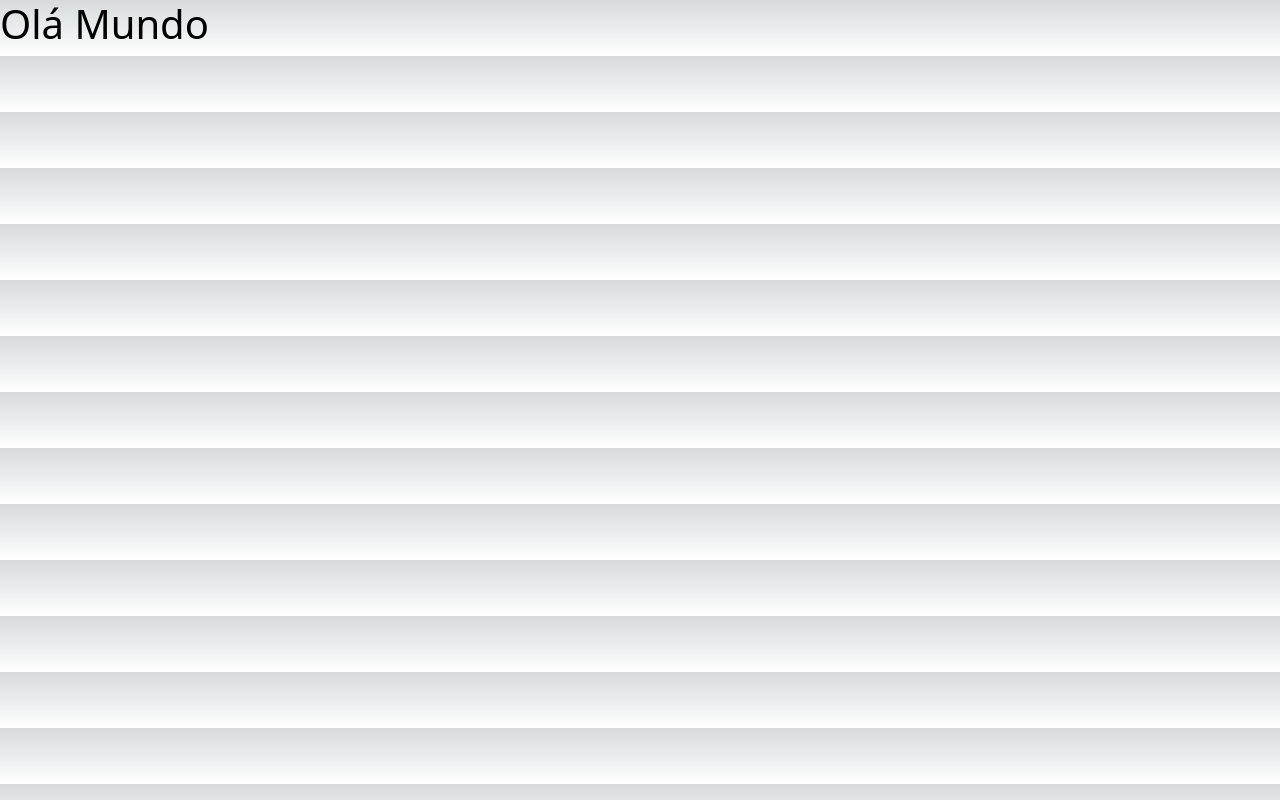
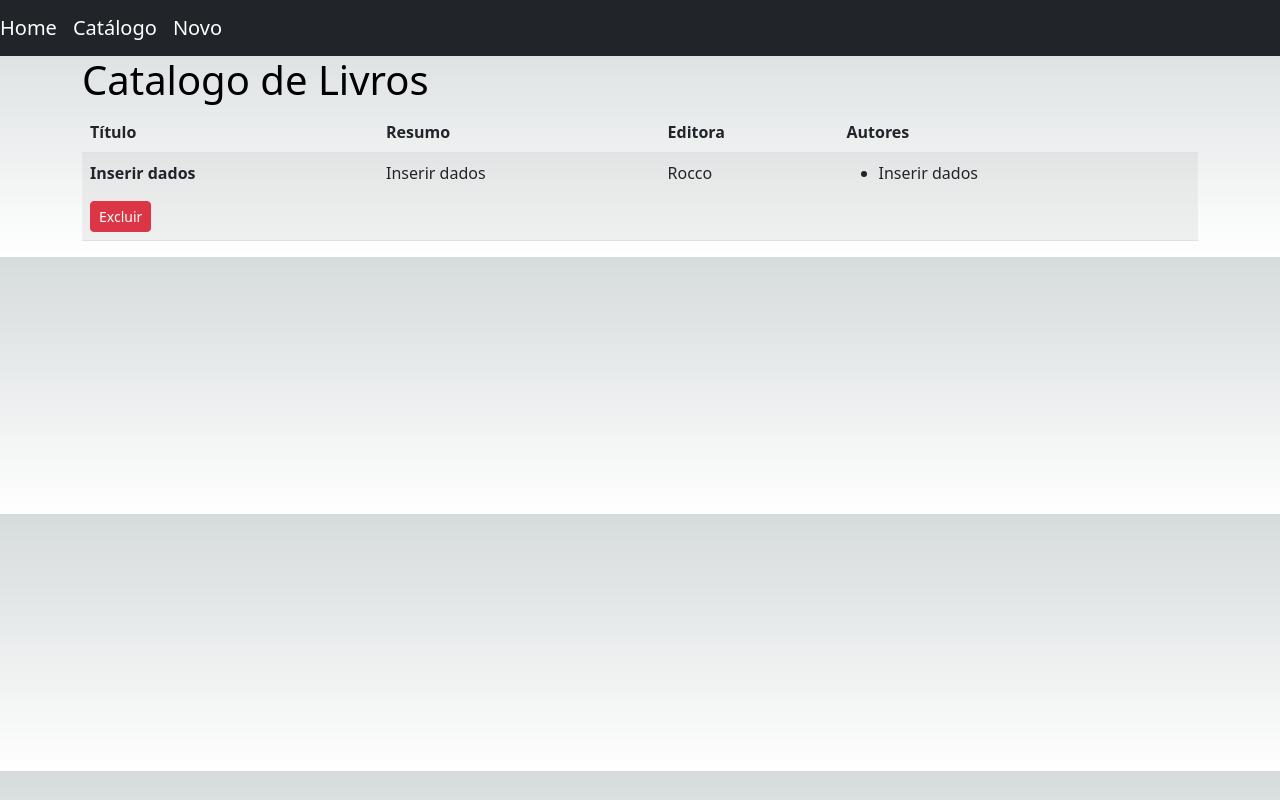
Before and after one commit to RuanF7/livros-next, a Next.js app: page /LivroLista in a window 1280 px wide. Built offline with nearby package versions, Linux system fonts and the light colour scheme; no server answers.

Commit message:
Refactor Project

```diff
--- a/componentes/LinhaLivro.tsx
+++ b/componentes/LinhaLivro.tsx
@@ -1 +1,45 @@
-export {};
+import React from "react";
+import { ControleEditora } from "../classes/controle/ControleEditora";
+import { Livro } from "../classes/modelo/Livro";
+
+interface LinhaLivroProps {
+  livro: Livro;
+  excluir: () => void;
+}
+
+export default function LinhaLivro({ livro, excluir }: LinhaLivroProps) {
+  const editora = new ControleEditora();
+
+  return (
+    <React.Fragment>
+      <tr>
+        <th scope="row">
+          <p>{livro.titulo}</p>
+          <button
+            type="button"
+            className="btn btn-danger btn-sm"
+            onClick={() => {
+              excluir();
+
+            }}
+          >
+            Excluir
+          </button>
+        </th>
+        <td>{livro.resumo}</td>
+        <td>
+          {editora.getNomeEditora(livro.codEditora).map((nomeEditora) => {
+            return nomeEditora.nome;
+          })}
+        </td>
+        <td>
+          <ul>
+            {livro.autores.map((nome) => {
+              return <li key={nome}>{nome}</li>;
+            })}
+          </ul>
+        </td>
+      </tr>
+    </React.Fragment>
+  );
+}
--- a/componentes/Menu.tsx
+++ b/componentes/Menu.tsx
@@ -6,7 +6,7 @@ export default function Menu() {
 
     <nav className="navbar navbar-expand-lg navbar-dark bg-dark">
       <div className="navbar-collapse">
-        <Link className="navbar-brand" href='/index'>Home</Link>
+        <Link className="navbar-brand" href='/'>Home</Link>
         <Link className="navbar-brand" href='/LivroLista'>Catálogo</Link>
         <Link className="navbar-brand" href='/LivroDados'>Novo</Link>
       </div>
--- a/src/pages/LivroLista.tsx
+++ b/src/pages/LivroLista.tsx
@@ -1,30 +1,65 @@
-import React from 'react'
-import styles from '../styles/Home.module.css'
-import livros from './api/livros';
-
-/* &&& */
-import { Livro } from '../../classes/modelo/Livro';
+import React, { useEffect, useState } from "react";
+import { Livro } from "../../classes/modelo/Livro";
+import LinhaLivro from "../../componentes/LinhaLivro";
+import Menu from "../../componentes/Menu";
 
 
+import styles from "../styles/Home.module.css";
 
-export default function LivroLista (livro: Livro) {
+const baseURL = "http://localhost:3000/api/livros";
+
+export default function LivroLista() {
+  async function obter() {
+    const dados = await fetch(baseURL, {
+      method: "GET",
+    });
+
+    const retorno: Livro[] = await dados.json();
+    setMeusLivros(retorno);
+  }
+
+  const [meusLivros, setMeusLivros] = useState<Livro[]>([
+    {
+      titulo: "Inserir dados",
+      codEditora: 1,
+      codigo: 1,
+      resumo: "Inserir dados",
+      autores: ["Inserir dados"],
+    },
+  ]);
+
+  useEffect(() => {
+    obter();
+  }, []);
 
   return (
-    <div>
-      <h1>Olá Mundo</h1>
-      <h3>{livro.codigo}</h3>
-      <h3>{livro.codEditora}</h3>
-      <h3>{livro.titulo}</h3>
-      <h3>{livro.resumo}</h3>
-      <h3>{livro.autores}</h3>
-    </div>
+    <React.Fragment>
+      <Menu />
+
+      <main className="container">
+        <h1>Catalogo de Livros</h1>
+        <table className="table table-striped">
+          <thead>
+            <tr>
+              <th scope="col">Título</th>
+              <th scope="col">Resumo</th>
+              <th scope="col">Editora</th>
+              <th scope="col">Autores</th>
+            </tr>
+          </thead>
+          <tbody>
+            {meusLivros.map((livro) => {
+              return (
+                <LinhaLivro
+                  key={livro.codigo}
+                  livro={livro}
+                  excluir={function () {}}
+                />
+              );
+            })}
+          </tbody>
+        </table>
+      </main>
+    </React.Fragment>
   );
 }
-
-async function BuscaLivros(){
-  const retorno = await fetch('http://localhost:3000/api/livros/').catch()
-}
-
-async function ExcluirLivros(){
-  const retorno = await fetch('http://localhost:3000/api/livros/').catch()
-}
--- a/src/pages/index.tsx
+++ b/src/pages/index.tsx
@@ -11,7 +11,7 @@ export default function Home() {
     <>
       <div className={styles.container}>
         <Head>
-          <title>Loja Next</title>
+          <title>Livraria Next</title>
           <meta name="description" content="Generated by create next app" />
           <meta name="viewport" content="width=device-width, initial-scale=1" />
           <link rel="icon" href="/favicon.ico" />
```
